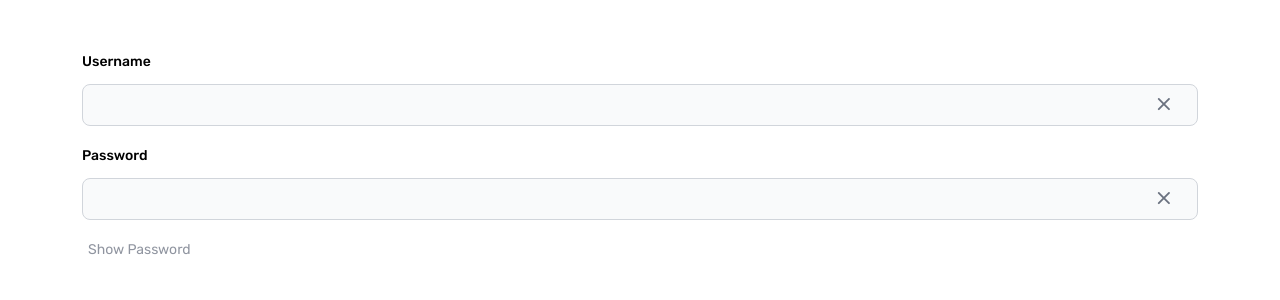
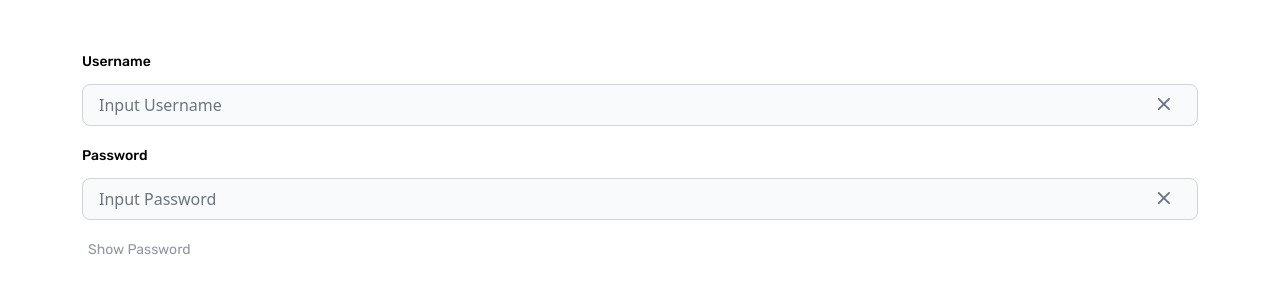
Before and after one commit to Capstone-MSIB-Altera-Batch-4/frontend_react, a React (Vite) app in the folder pos-capstone/: page / in a window 1280 px wide. Shown: the top 300 px of the page. Built offline with nearby package versions, Linux system fonts and the light colour scheme.

Commit message:
done inputfield and event

```diff
--- a/pos-capstone/src/component/LoginForm/LoginForm.jsx
+++ b/pos-capstone/src/component/LoginForm/LoginForm.jsx
@@ -4,6 +4,7 @@ import { useNavigate } from "react-router-dom"
 import TextField from '../../element/Textfield/Textfield';
 import { useState } from 'react';
 import ShowPassword from '../../element/ShowPassword/ShowPassword';
+import InputErrorMessage from '../../element/InputErrorMessage/InputErrorMessage';
 
 const LoginForm = () => {
     // const navigate = useNavigate()
@@ -35,6 +36,7 @@ const LoginForm = () => {
                 <TextField
                     htmlFor="username"
                     label="Username"
+                    placeholder="Input Username"
                     type="text"
                     id="username"
                     value={formik.values.username}
@@ -42,15 +44,15 @@ const LoginForm = () => {
                     onBlur={formik.handleBlur}
                     className={
                         formik.errors.username && formik.touched.username
-                            ? 'form-control mt-1 is-invalid'
+                            ? 'form-control mt-1 is-invalid bg-danger bg-opacity-10'
                             : 'form-control mt-1'
                     }
                     onClearInput={() => formik.setFieldValue('username', '', false)}
                 />
                 {formik.errors.username && formik.touched.username && (
-                    <small className='text-danger'>
-                        {formik.errors.username}
-                    </small>
+                    <InputErrorMessage
+                        label={formik.errors.username}
+                    />
                 )}
 
             </div>
@@ -58,6 +60,7 @@ const LoginForm = () => {
                 <TextField
                     htmlFor="password"
                     label="Password"
+                    placeholder="Input Password"
                     type={showPassword ? 'text' : 'password'}
                     id="password"
                     value={formik.values.password}
@@ -65,15 +68,15 @@ const LoginForm = () => {
                     onBlur={formik.handleBlur}
                     className={
                         formik.errors.password && formik.touched.password
-                            ? 'form-control mt-1 is-invalid'
+                            ? 'form-control mt-1 is-invalid bg-danger bg-opacity-10'
                             : 'form-control mt-1'
                     }
                     onClearInput={() => formik.setFieldValue('password', '', false)}
                 />
                 {formik.errors.password && formik.touched.password && (
-                    <small className='text-danger'>
-                        {formik.errors.password}
-                    </small>
+                    <InputErrorMessage
+                        label={formik.errors.password}
+                    />
                 )}
             </div>
             <ShowPassword
--- /dev/null
+++ b/pos-capstone/src/element/InputErrorMessage/InputErrorMessage.css
@@ -0,0 +1,10 @@
+.error-message {
+    font-family: 'Rubik';
+    font-style: normal;
+    font-weight: 400;
+    font-size: 14px;
+    /* identical to box height, or 21px */
+
+
+    color: #C81E1E;
+}
--- /dev/null
+++ b/pos-capstone/src/element/InputErrorMessage/InputErrorMessage.jsx
@@ -0,0 +1,10 @@
+import "./InputErrorMessage.css"
+
+const InputErrorMessage = (props) => {
+    return (
+        <small className='error-message'>
+            {props.label}
+        </small>
+    )
+}
+export default InputErrorMessage
--- a/pos-capstone/src/element/Textfield/Textfield.css
+++ b/pos-capstone/src/element/Textfield/Textfield.css
@@ -10,9 +10,7 @@
 #textfield input {
     padding: 8px 16px;
     gap: 10px;
-
     background: #F9FAFB;
-    border: 1px solid #D1D5DB;
     border-radius: 8px;
 
 }
@@ -33,3 +31,7 @@
 .times-sign {
     font-size: 30px;
 }
+
+.error::placeholder {
+    color: red;
+}
--- a/pos-capstone/src/element/Textfield/Textfield.jsx
+++ b/pos-capstone/src/element/Textfield/Textfield.jsx
@@ -16,6 +16,7 @@ const TextField = (props) => {
                     value={props.value}
                     onChange={props.onChange}
                     onBlur={props.onBlur}
+                    placeholder={props.placeholder}
                 />
                 <button
                     onClick={props.onClearInput}
```
